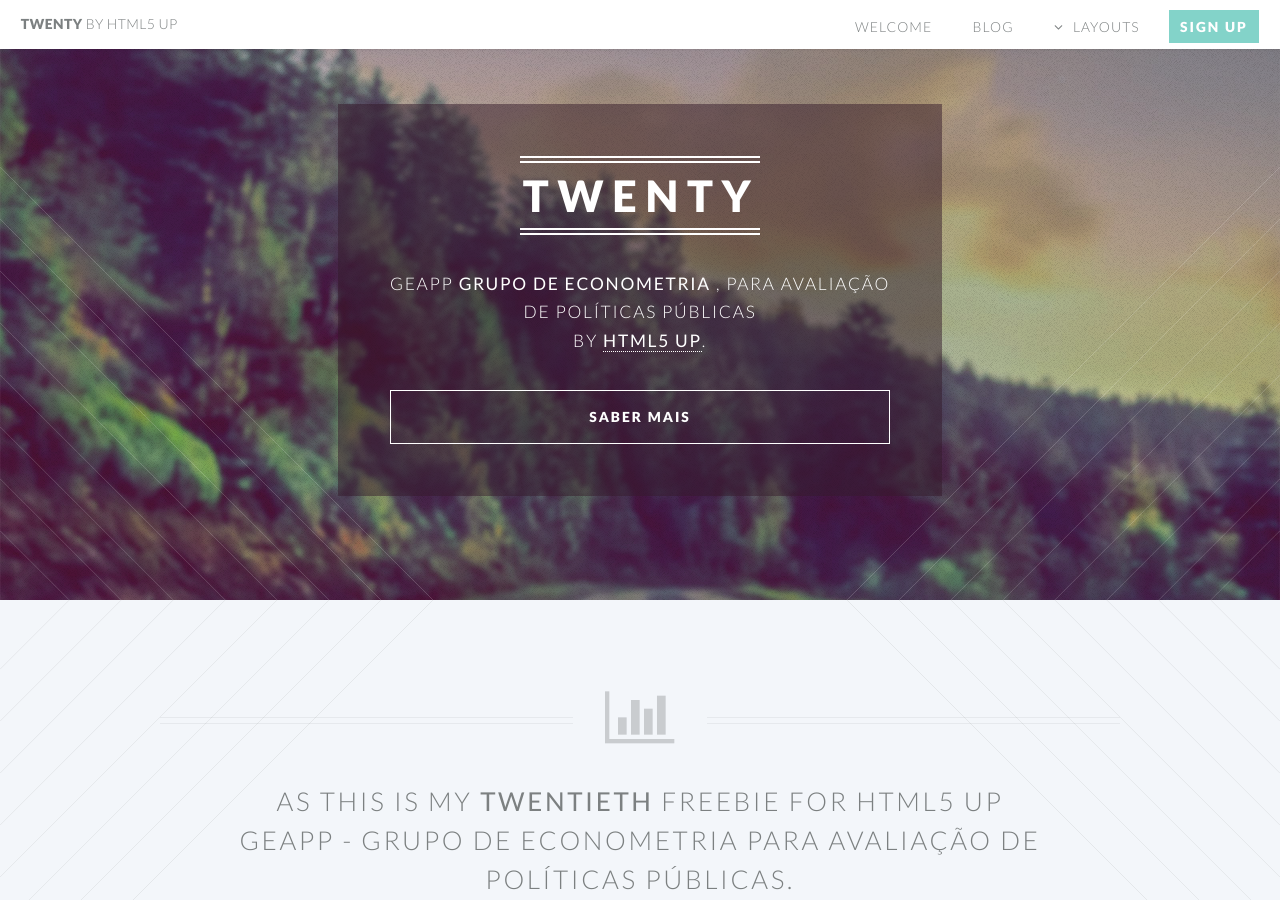
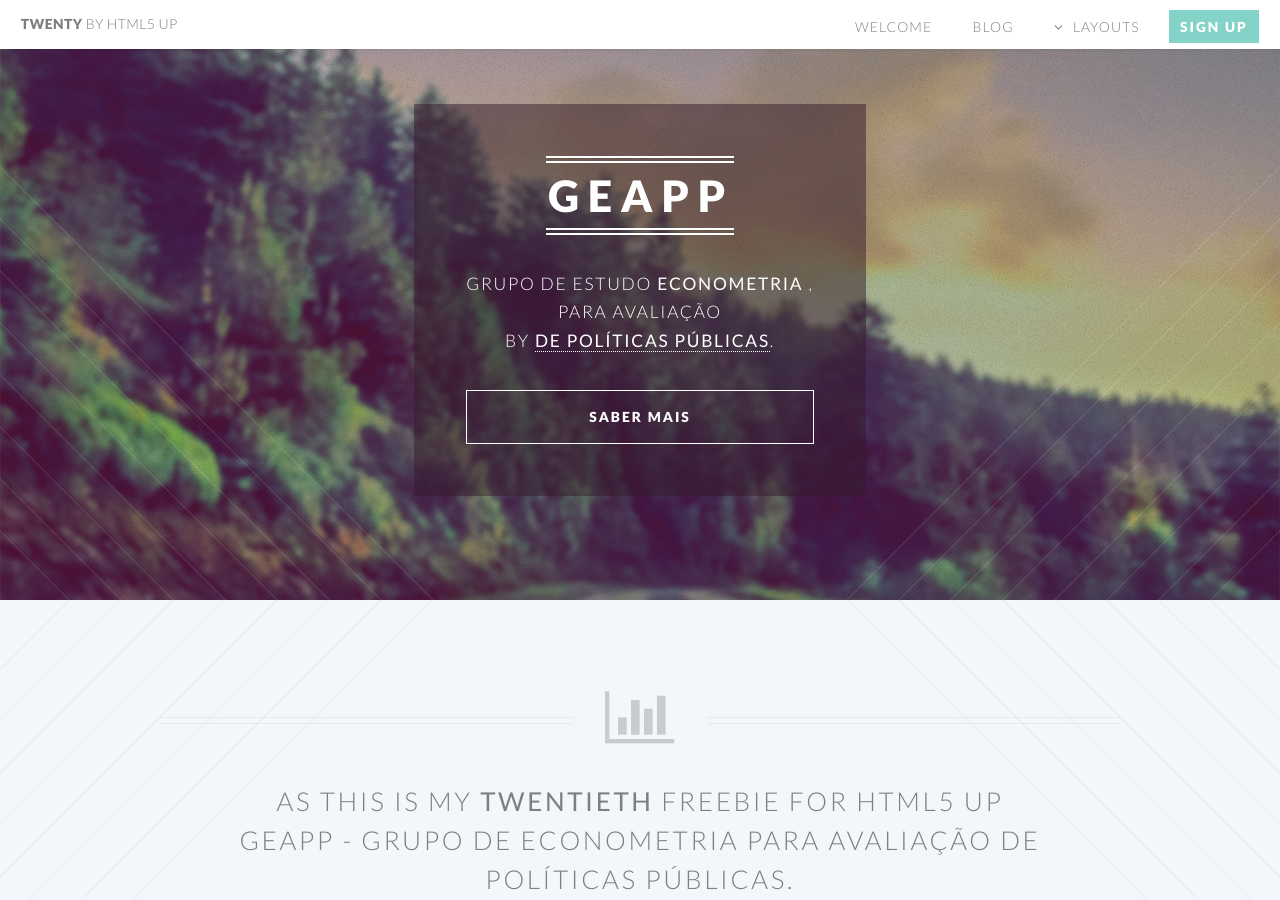
Before and after one commit to econometrick/econometrick.github.io, a Jekyll site: the page built from index.html, in a window 1280 px wide and 900 px high. Built offline with Jekyll 4.4.1, drawn with Linux system fonts in a browser that asks for light colours.

Commit message:
Update banner.html

```diff
--- a/_includes/banner.html
+++ b/_includes/banner.html
@@ -10,13 +10,13 @@
     <div class="inner">
 
         <header>
-            <h2>TWENTY</h2>
+            <h2>GEAPP</h2>
         </header>
-        <p>GEAPP <strong>Grupo de Econometria </strong>, para Avaliação
+        <p>Grupo de Estudo <strong> Econometria </strong>,
         <br />
-        de Políticas Públicas
+        para Avaliação
         <br />
-        by <a href="http://html5up.net">HTML5 UP</a>.</p>
+        by <a href="http://html5up.net">de Políticas Públicas</a>.</p>
         <footer>
             <ul class="buttons vertical">
                 <li><a href="#main" class="button fit scrolly">Saber mais</a></li>
```
